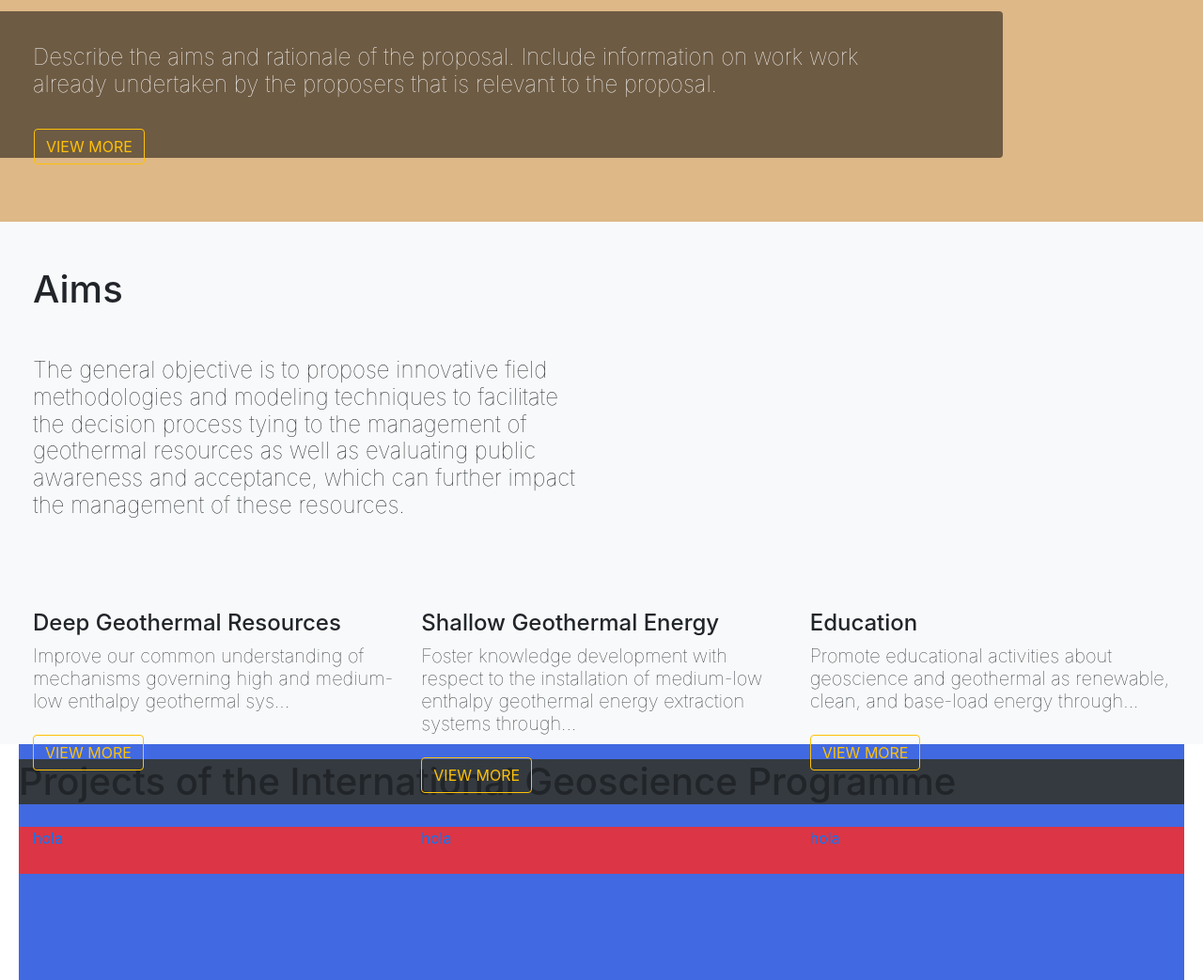
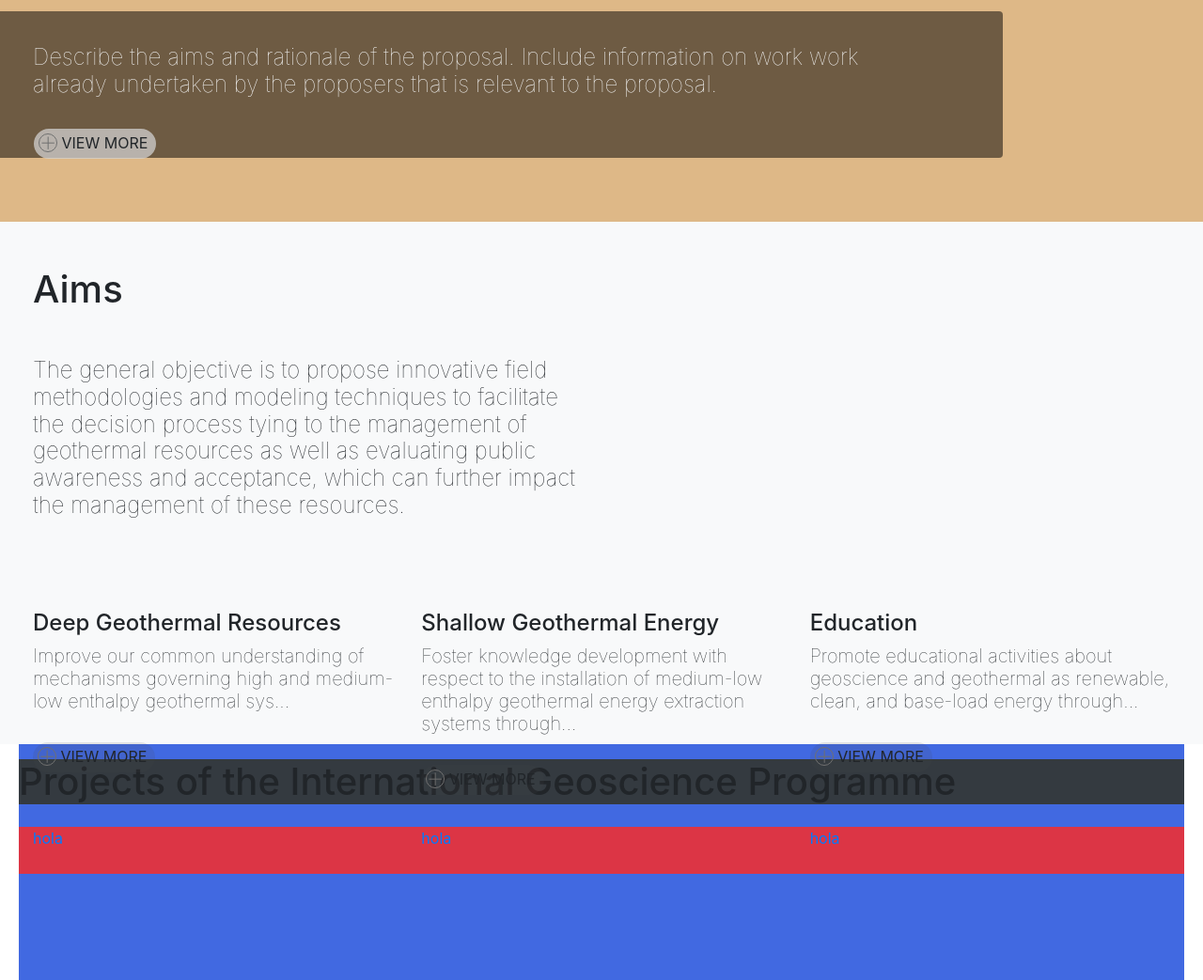
Before and after one commit to ncardonab/Geothermal-Energy, a website: page src/index.html in a window 1280 px wide. Shown: the part 1260-2303 px from the top of the page at 94% size. Drawn offline with nearby package versions, Linux system fonts and the light colour scheme.

Commit message:
Diseño e implementación del botón de ver más (View more) listo

```diff
--- a/src/index.html
+++ b/src/index.html
@@ -138,8 +138,9 @@
             solid rock as the fluids that found in the pores…
           </h2>
 
-          <button>
-            <a href="#"><i></i> VIEW MORE</a>
+          <button class="view-more-btn view-more-dark btn text-uppercase mt-4">
+            <i class="view-more-icon"></i>
+            <p class="view-more-text">View more</p>
           </button>
         </div>
       </div>
@@ -162,8 +163,11 @@
           </p>
         </div>
         <div class="row">
-          <button class="btn btn-outline-warning text-uppercase mt-4 ml-3">
-            View more
+          <button
+            class="view-more-btn view-more-light btn text-uppercase mt-4 ml-3"
+          >
+            <i class="view-more-icon"></i>
+            <p class="view-more-text">View more</p>
           </button>
         </div>
       </div>
@@ -194,12 +198,12 @@
               Improve our common understanding of mechanisms governing high and
               medium-low enthalpy geothermal sys...
             </p>
-            <a
-              role="button"
-              href="/"
-              class="btn btn-outline-warning text-uppercase mt-3"
-              >View more</a
+            <button
+              class="view-more-btn view-more-dark btn text-uppercase mt-4"
             >
+              <i class="view-more-icon"></i>
+              <p class="view-more-text">View more</p>
+            </button>
           </div>
           <div class="col-sm-4">
             <i></i>
@@ -209,12 +213,12 @@
               medium-low enthalpy geothermal energy extraction systems
               through...
             </p>
-            <a
-              role="button"
-              href="/"
-              class="btn btn-outline-warning text-uppercase mt-3"
-              >View more</a
+            <button
+              class="view-more-btn view-more-dark btn text-uppercase mt-4"
             >
+              <i class="view-more-icon"></i>
+              <p class="view-more-text">View more</p>
+            </button>
           </div>
           <div class="col-sm-4">
             <i></i>
@@ -223,12 +227,12 @@
               Promote educational activities about geoscience and geothermal as
               renewable, clean, and base-load energy through...
             </p>
-            <a
-              role="button"
-              href="/"
-              class="btn btn-outline-warning text-uppercase mt-3"
-              >View more</a
+            <button
+              class="view-more-btn view-more-dark btn text-uppercase mt-4"
             >
+              <i class="view-more-icon"></i>
+              <p class="view-more-text">View more</p>
+            </button>
           </div>
         </div>
       </div>
--- a/src/styles.css
+++ b/src/styles.css
@@ -84,3 +84,39 @@
 .footer {
   height: 498px;
 }
+
+/* View more button styles */
+.view-more-btn {
+  border-radius: 25px;
+  padding: 2px 8px 2px 4px;
+}
+
+.view-more-dark {
+  background-color: rgba(71, 71, 71, 0.13);
+}
+
+.view-more-light {
+  background-color: rgba(212, 212, 212, 0.73);
+}
+
+.view-more-dark:hover {
+  background-color: rgba(71, 71, 71, 0.25);
+}
+
+.view-more-light:hover {
+  background-color: rgba(212, 212, 212, 1);
+}
+
+.view-more-icon {
+  background: url(..\\public\\assets\\view_more.svg);
+  height: 20px;
+  width: 20px;
+  display: inline-block;
+  transform: translateY(2px);
+}
+
+.view-more-text {
+  display: inline-block;
+  margin-bottom: 0;
+  transform: translateY(-2px);
+}
```
Also changed, not shown: public/assets/view_more.svg (added).
